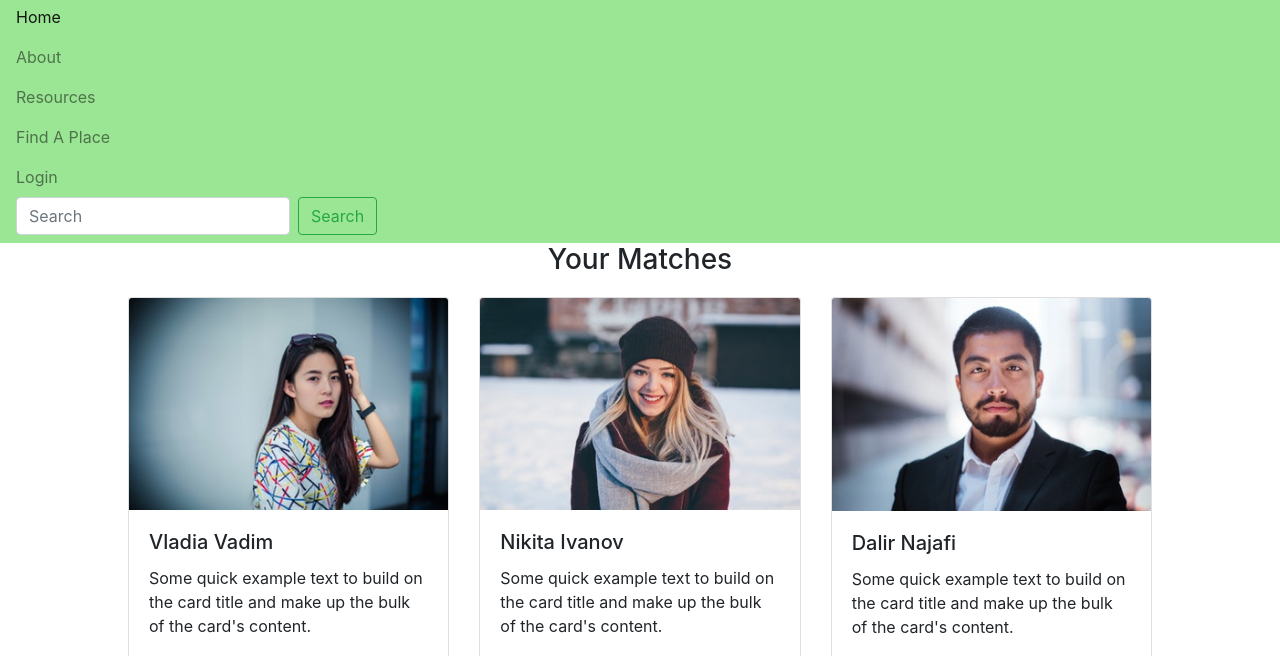
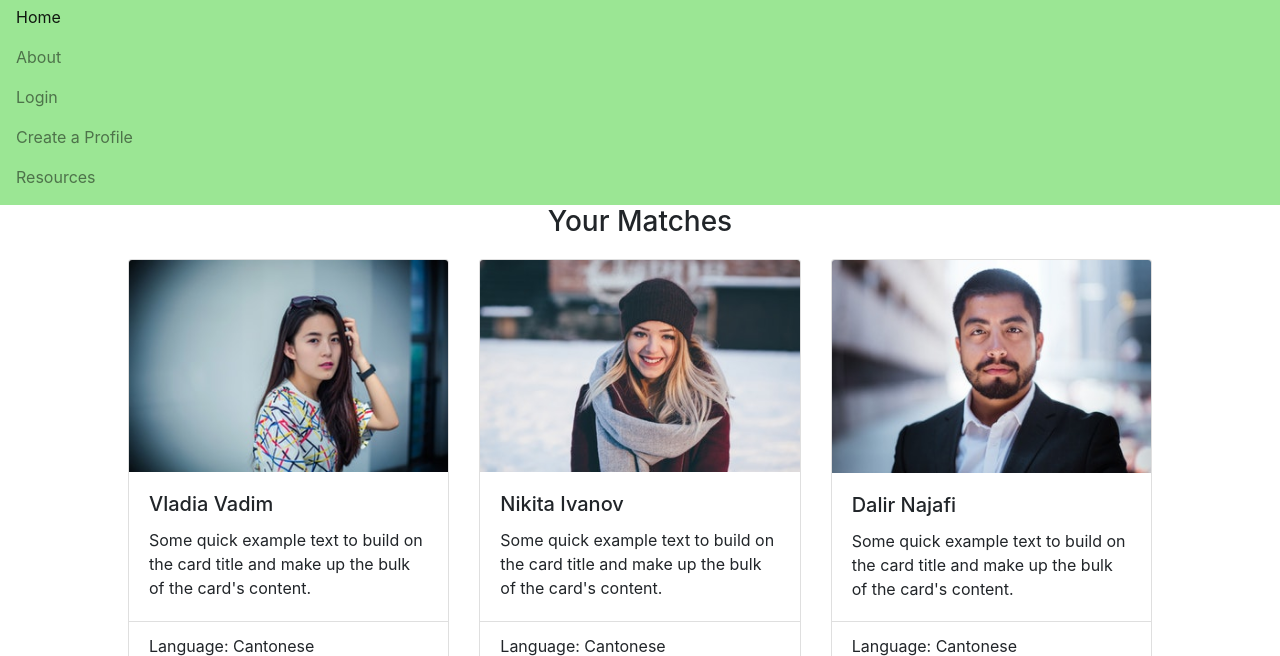
Before and after one commit to AhmaadMetallic/Space-2-Space, a website: page public/profiles.html in a window 1280 px wide. Both pictures are taken after a click on the button "Toggle navigation". Shown: the part 73-729 px from the top of the page. Drawn offline with nearby package versions, Linux system fonts and the light colour scheme.

Commit message:
update navs on new pages

```diff
--- a/public/profiles.html
+++ b/public/profiles.html
@@ -31,7 +31,7 @@
     <span class="navbar-toggler-icon"></span>
   </button>
 
-  <div class="collapse navbar-collapse" id="navbarSupportedContent">
+ <div class="collapse navbar-collapse" id="navbarSupportedContent">
     <ul class="navbar-nav mr-auto">
       <li class="nav-item active">
         <a class="nav-link" href="/">Home<span class="sr-only">(current)</span></a>
@@ -39,23 +39,18 @@
       <li class="nav-item">
         <a class="nav-link" href="/about">About</a>
       </li>
-	  <li class="nav-item">
-        <a class="nav-link" href="/resources">Resources</a>
+      <li class="nav-item">
+        <a class="nav-link" href="/login">Login</a>
       </li>
       <li class="nav-item">
-        <a class="nav-link" href="">Find A Place</a>
+        <a class="nav-link" href="/sign-up">Create a Profile</a>
       </li>
       <li class="nav-item">
-        <a class="nav-link" href="#">Login</a>
+        <a class="nav-link" href="/resources">Resources</a>
       </li>
       </ul>
 
-	<!--SearchBar-->
-    <form class="form-inline my-2 my-lg-0">
-      <input class="form-control mr-sm-2" type="search" placeholder="Search" aria-label="Search">
-      <button class="btn btn-outline-success my-2 my-sm-0" type="submit">Search</button>
-    </form>
-  </div>
+
 </nav>
 <h3 style="text-align: center;">Your Matches</h3>
 <!--Profile Cards-->
```
Also changed, not shown: public/resources.html (+2 -2 lines), public/user-profile.html (+7 -13 lines).
